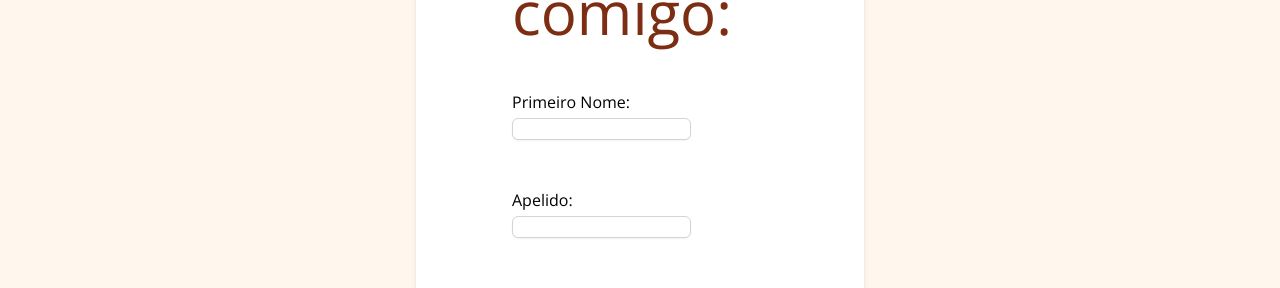
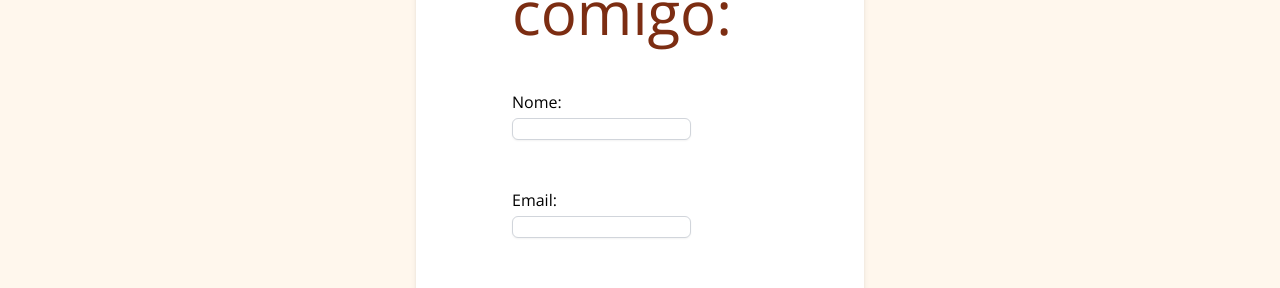
Before and after one commit to DeleteMind/site_psicologa, a Next.js app in the folder daniela-app/: page /contactos in a window 1280 px wide. Shown: the part 384-672 px from the top of the page. Built offline with nearby package versions, Linux system fonts and the light colour scheme.

Commit message:
remove_lastName

```diff
--- a/daniela-app/app/contactos/page.tsx
+++ b/daniela-app/app/contactos/page.tsx
@@ -3,8 +3,7 @@
 import { useState, ChangeEvent, FormEvent } from "react";
 
 type FormData = {
-  firstName: string;
-  lastName: string;
+  Name: string;
   email: string;
   phone: string;
   message: string;
@@ -12,8 +11,7 @@ type FormData = {
 
 export default function ContactPage() {
   const [formData, setFormData] = useState<FormData>({
-    firstName: "",
-    lastName: "",
+    Name: "",
     email: "",
     phone: "",
     message: "",
@@ -42,8 +40,7 @@ export default function ContactPage() {
       if (res.ok) {
         setStatus("Messagem enviada com sucesso!");
         setFormData({
-          firstName: "",
-          lastName: "",
+          Name: "",
           email: "",
           phone: "",
           message: "",
@@ -67,23 +64,11 @@ export default function ContactPage() {
       >
         <h1 className="text-4xl sm:text-6xl text-orange-900">Fala comigo:</h1>
         <div className="flex flex-col w-auto">
-          <label className="text-left">Primeiro Nome:</label>
+          <label className="text-left">Nome:</label>
           <input
             type="text"
             name="firstName"
-            value={formData.firstName}
-            onChange={handleChange}
-            required
-            className="mt-1 block w-full border border-gray-300 rounded-md shadow-sm focus:ring-indigo-500 focus:border-indigo-500 sm:text-sm"
-          />
-        </div>
-
-        <div className="flex flex-col w-auto">
-          <label className="text-left">Apelido:</label>
-          <input
-            type="text"
-            name="lastName"
-            value={formData.lastName}
+            value={formData.Name}
             onChange={handleChange}
             required
             className="mt-1 block w-full border border-gray-300 rounded-md shadow-sm focus:ring-indigo-500 focus:border-indigo-500 sm:text-sm"
```
